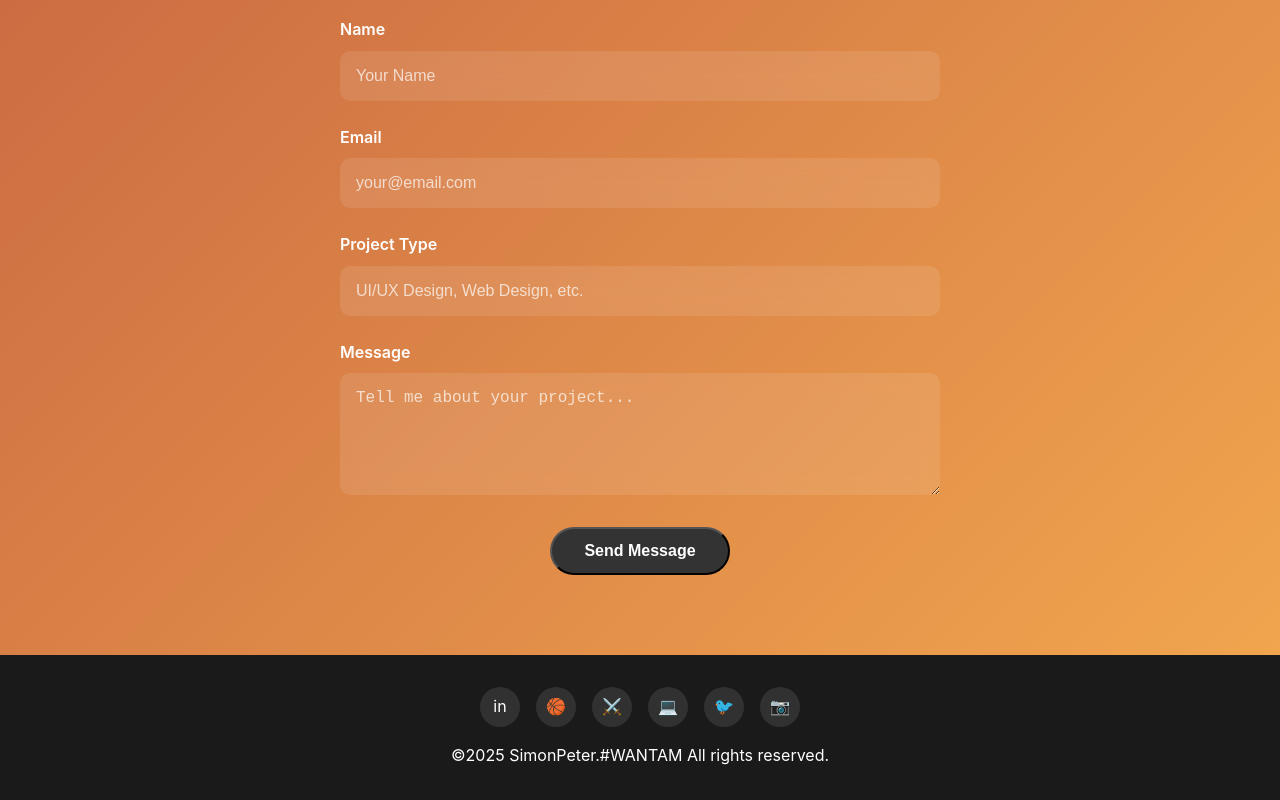
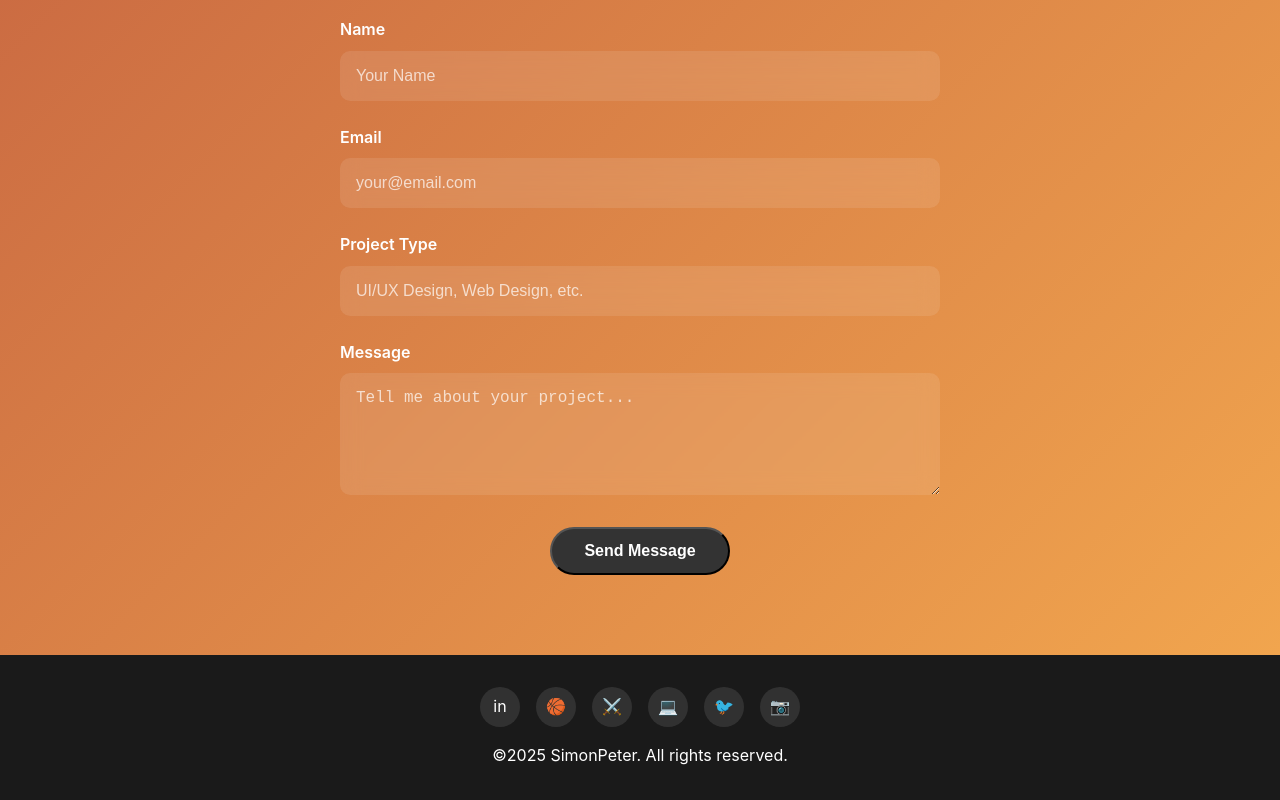
Before and after one commit to SimonpeterW/Simon.dev, a plain HTML site: page index.html in a window 1280 px wide. Shown: the part 3812-4612 px from the top of the page. Drawn offline with Linux system fonts and the light colour scheme.

Commit message:
footer edit

```diff
--- a/index.html
+++ b/index.html
@@ -264,7 +264,7 @@
                 <a href="https://x.com/simonpeterfa" title="Twitter">🐦</a>
                 <a href="https://www.instagram.com/simonpeterfa/" title="Instagram">📷</a>
             </div>
-            <p>&copy;2025 SimonPeter.#WANTAM All rights reserved.</p>
+            <p>&copy;2025 SimonPeter. All rights reserved.</p>
         </div>
     </footer>
 <!--i heard vanilla i thought i was js so this is optional -->
```
